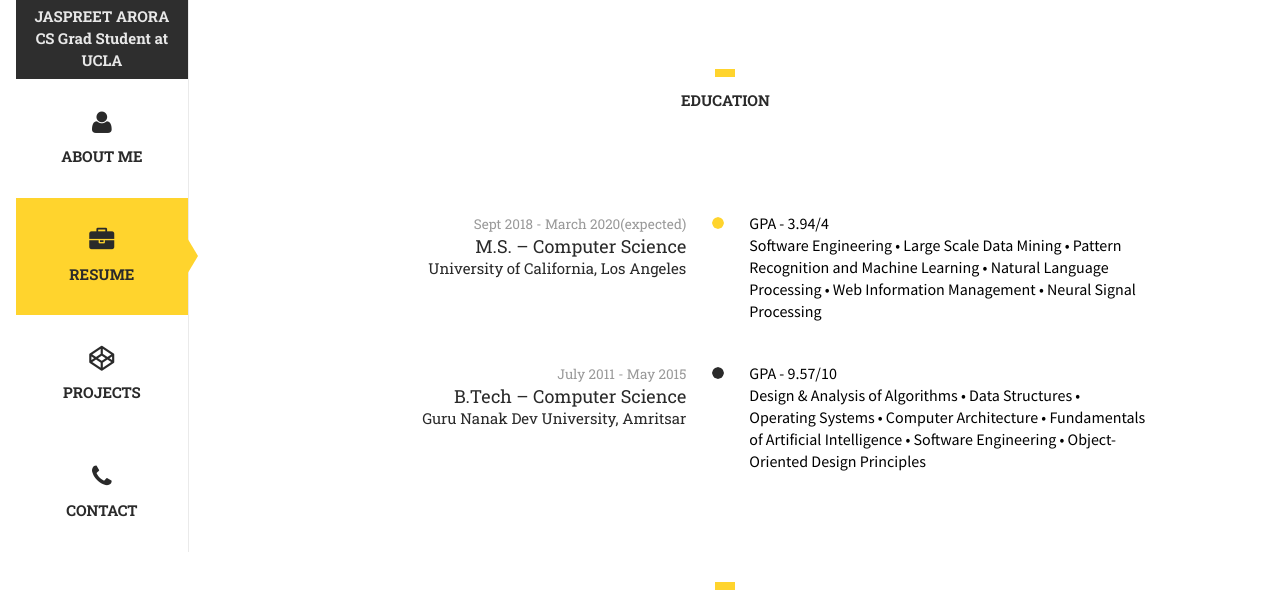
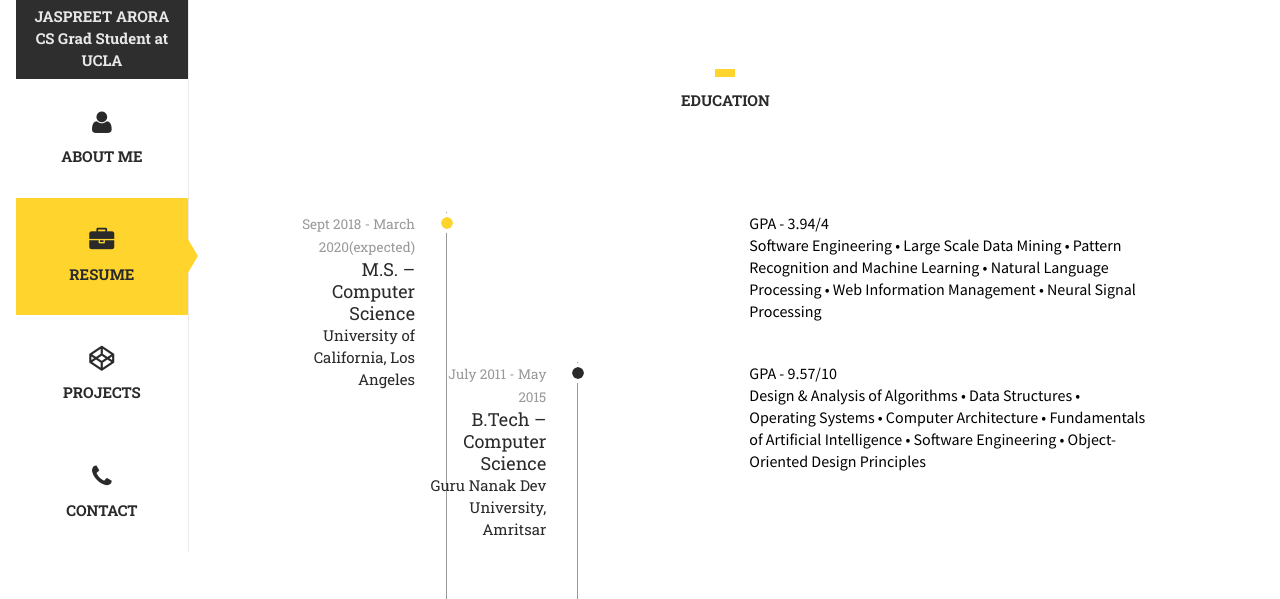
Before and after one commit to jay-ucla/jay-ucla.github.io, a plain HTML site: page index.html in a window 1280 px wide. Both pictures are taken after a click on the link "RESUME". Shown: the part 175-774 px from the top of the page. Drawn offline with Linux system fonts and the light colour scheme.

Commit message:
Updating CSS

```diff
--- a/css/main.css
+++ b/css/main.css
@@ -27,9 +27,20 @@
 .projectright{
     margin-left: 12.10% !important;
     width: 90% !important;
+    padding-bottom: 20px;
+}
+.name{
+	width:15% !important;
+}
+.name::after {
+    border-left: 1px solid #999;
+    content: ' ';
+    position: absolute;
+    right: -1.55em;
+    width: 1px;
+    height: 10000px;
+    top: 0;
     z-index: -1;
-    border-left: 1px solid #999;
-    padding-bottom: 20px;
 }
 strong{
 font-weight:bold !important;
```
